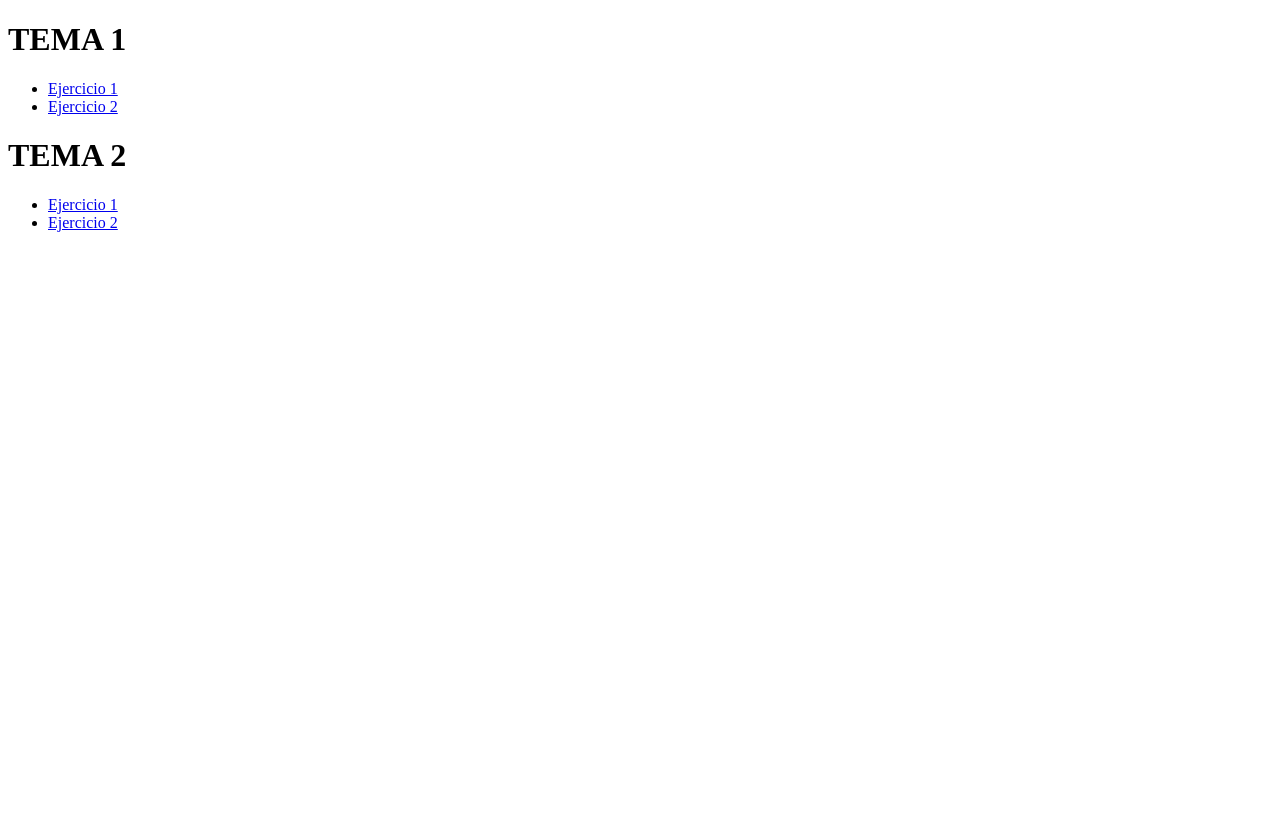
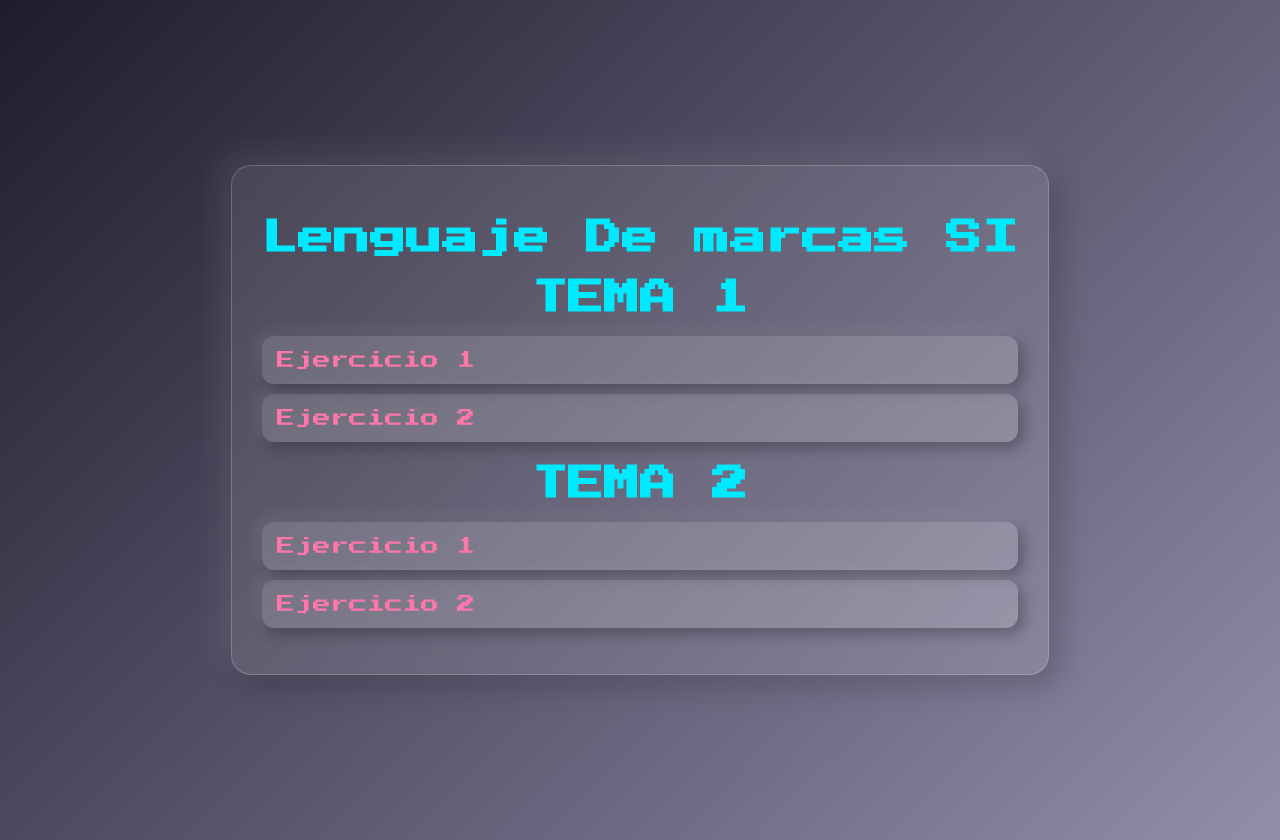
Before and after one commit to esteba199/LMSGI, a plain HTML site: page index.html in a window 1280 px wide. Before the commit the page ends 800 px from the top, so only its background shows below. Drawn offline with Linux system fonts and the light colour scheme.

Commit message:
Cambio  ruta

```diff
--- a/index.html
+++ b/index.html
@@ -1,13 +1,117 @@
 <!DOCTYPE html>
 <html lang="en">
 <head>
+    <link href="https://fonts.googleapis.com/css2?family=Press+Start+2P&display=swap" rel="stylesheet">
     <meta charset="UTF-8">
     <meta name="viewport" content="width=device-width, initial-scale=1.0">
     <title>Adulis HTML</title>
+    <head><title>HORARIO</title>
 </head>
-<body>
+<body style="font-family: 'Press Start 2P', cursive;">
+    <div class="container">
+    <h1>Lenguaje De marcas SI</h1>
     <h1>TEMA 1</h1>
     <ul>
+        <style>
+            body {
+                font-family: 'Press Start 2P', cursive;
+                background: linear-gradient(135deg, #1f1c2c, #928dab);
+                color: #ffffff;
+                margin: 0;
+                padding: 20px;
+                display: flex;
+                justify-content: center;
+                align-items: center;
+                min-height: 100vh;
+                flex-direction: column;
+                overflow: hidden;
+            }
+
+            .container {
+                backdrop-filter: blur(10px);
+                background: rgba(255, 255, 255, 0.1);
+                border-radius: 20px;
+                padding: 30px;
+                max-width: 800px;
+                box-shadow: 10px 10px 30px rgba(0, 0, 0, 0.2), -10px -10px 30px rgba(255, 255, 255, 0.1);
+                border: 1px solid rgba(255, 255, 255, 0.2);
+            }
+
+            /* Estilo para los títulos */
+            h1 {
+                font-size: 36px;
+                text-align: center;
+                margin-bottom: 20px;
+                color: #00eaff;
+                animation: slideIn 1s ease-in-out;
+            }
+
+            @keyframes slideIn {
+                0% { opacity: 0; transform: translateY(-50px); }
+                100% { opacity: 1; transform: translateY(0); }
+            }
+
+            ul {
+                list-style: none;
+                padding: 0;
+            }
+
+            li {
+                margin: 10px 0;
+                padding: 15px;
+                border-radius: 12px;
+                background: rgba(255, 255, 255, 0.15);
+                box-shadow: 5px 5px 15px rgba(0, 0, 0, 0.3), -5px -5px 15px rgba(255, 255, 255, 0.1);
+                transition: transform 0.3s, box-shadow 0.3s;
+            }
+
+            li:hover {
+                transform: translateY(-10px);
+                box-shadow: 10px 10px 20px rgba(0, 0, 0, 0.5), -10px -10px 20px rgba(255, 255, 255, 0.2);
+            }
+
+            a {
+                text-decoration: none;
+                color: #ff77aa;
+                font-size: 18px;
+                transition: color 0.3s;
+            }
+
+            a:hover {
+                color: #00eaff;
+            }
+
+            /* Efecto de botón flotante  */
+            .fab {
+                position: fixed;
+                bottom: 30px;
+                right: 30px;
+                width: 60px;
+                height: 60px;
+                border-radius: 50%;
+                background: linear-gradient(145deg, #ff77aa, #ff4181);
+                box-shadow: 5px 5px 15px rgba(0, 0, 0, 0.3), -5px -5px 15px rgba(255, 255, 255, 0.1);
+                display: flex;
+                justify-content: center;
+                align-items: center;
+                cursor: pointer;
+                animation: bounce 2s infinite;
+            }
+
+            .fab:hover {
+                transform: scale(1.1);
+            }
+
+            @keyframes bounce {
+                0%, 100% { transform: translateY(0); }
+                50% { transform: translateY(-10px); }
+            }
+
+            .fab-icon {
+                color: #fff;
+                font-size: 24px;
+            }
+        </style>
         <li><a href="Unidad 1/Ejercicio 1/aarticulo.xml">Ejercicio 1</a></li>
         <li><a href="Unidad 1/Ejercicio 2/Recetaa.xml">Ejercicio 2</a></li>
     </ul>
@@ -16,5 +120,7 @@
         <li><a href="Unidad 2/Ejercicio 1/Untitled-3.html">Ejercicio 1</a></li>
         <li><a href="Unidad 2/Ejercicio 2/Horario.html">Ejercicio 2</a></li>
     </ul>
+    <div class="circle"></div>
+    <div class="triangle"></div>
 </body>
 </html>
```
